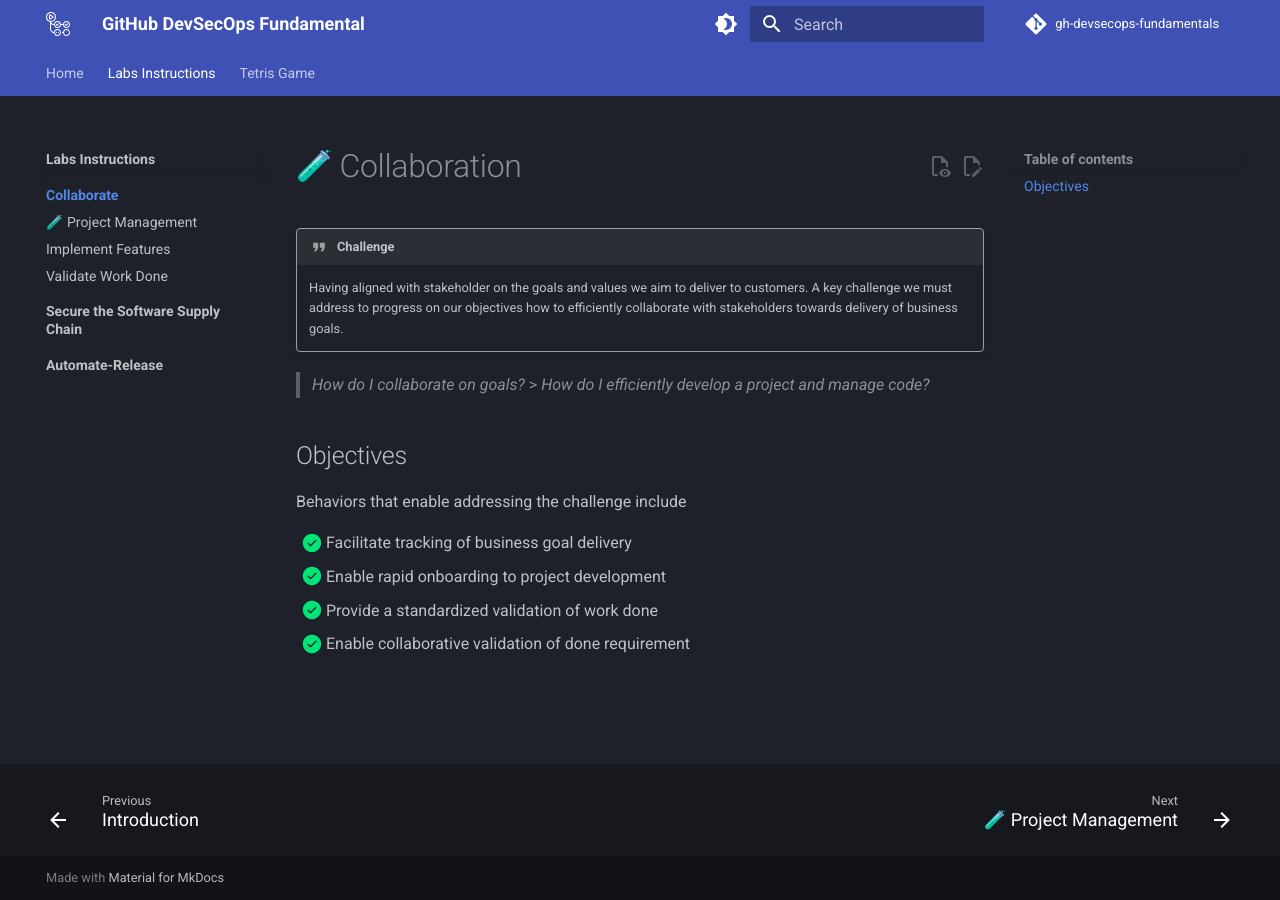
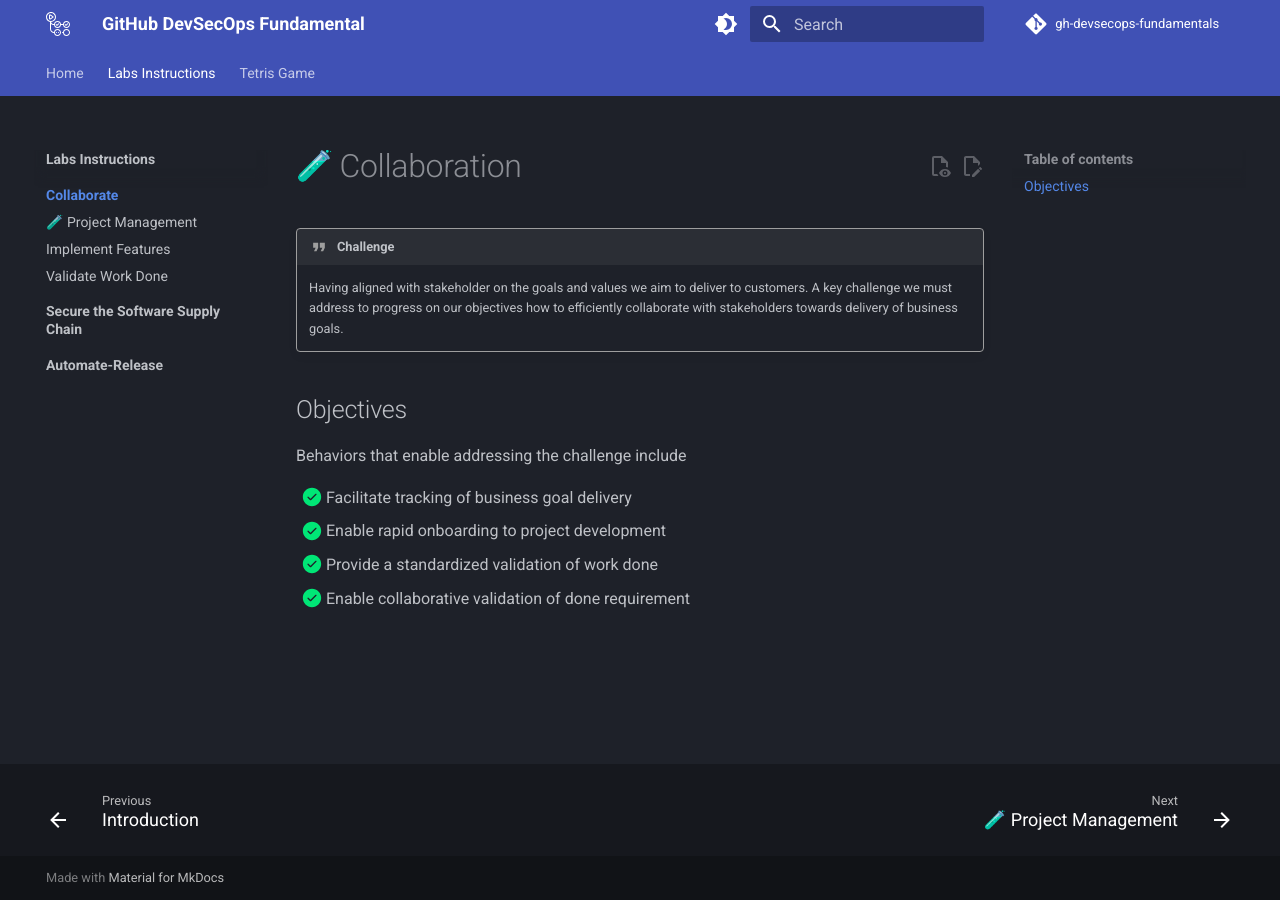
Before and after one commit to githubuniverseworkshops/github-devsecops-fundamentals, an MkDocs documentation site: the page built from docs/Labs-Instructions/01.Collaborate/index.md, in a window 1280 px wide. Built offline with MkDocs 1.6.1 and Material for MkDocs 9.7.7, drawn with Linux system fonts in a browser that asks for light colours; emoji names are drawn with the system emoji font; comment, search, counter and statistics services are not loaded.

Commit message:
Remove stale content

```diff
--- a/docs/Labs-Instructions/01.Collaborate/index.md
+++ b/docs/Labs-Instructions/01.Collaborate/index.md
@@ -3,8 +3,6 @@
 !!! quote "Challenge"
 
     Having aligned with stakeholder on the goals and values we aim to deliver to customers. A key challenge we must address to progress on our objectives how to efficiently collaborate with stakeholders towards delivery of business goals.
-
-> _How do I collaborate on goals?_ > _How do I efficiently develop a project and manage code?_
 
 ## Objectives
 
```
